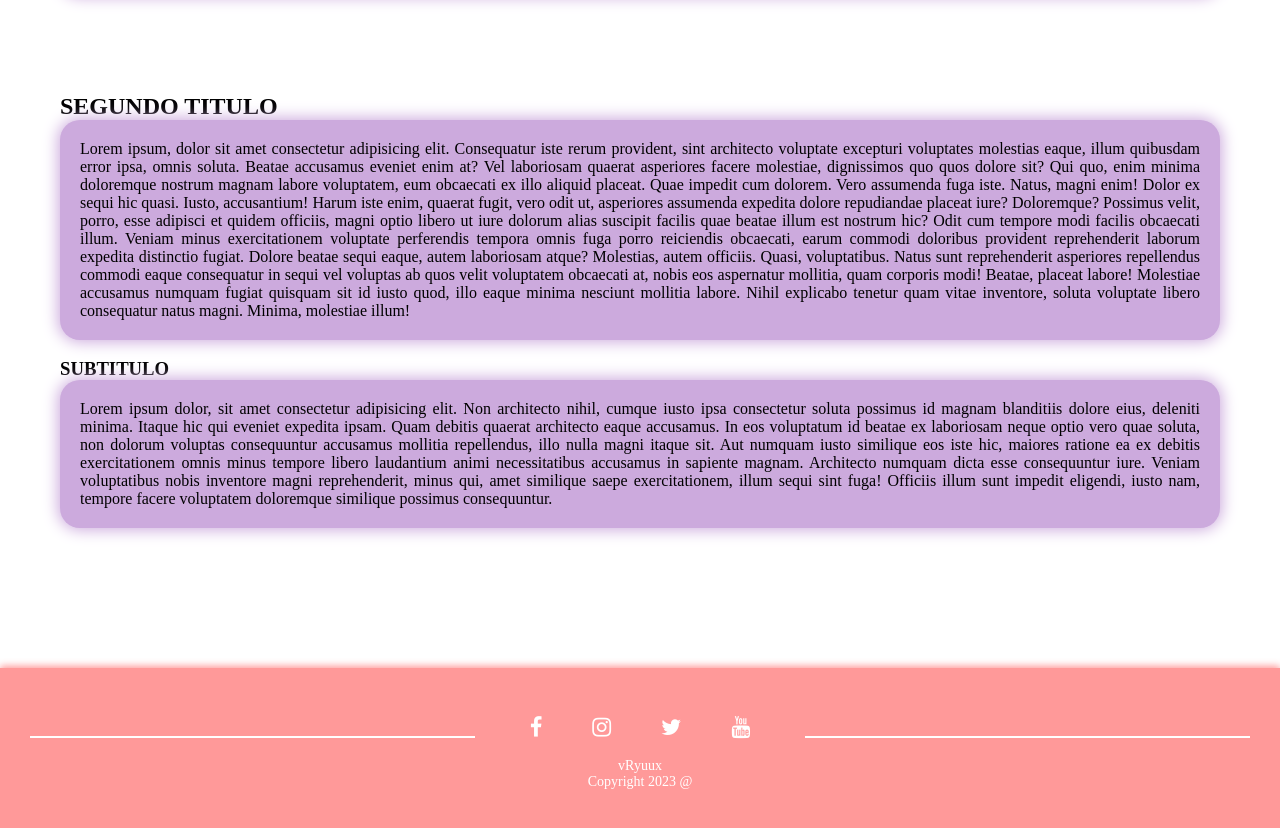
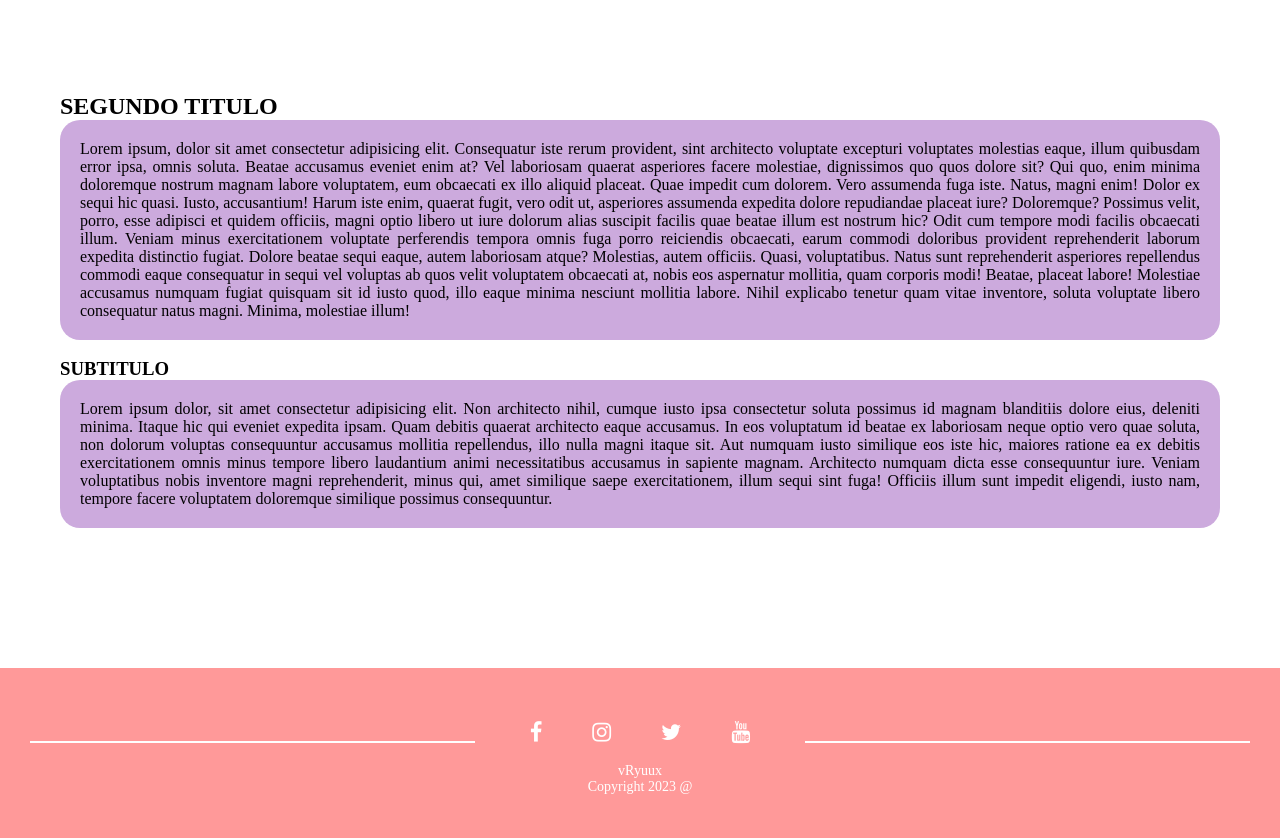
Before and after one commit to vRyuu/vryuu.github.io, a plain HTML site: page index.html in a window 1280 px wide. Shown: the part 500-1338 px from the top of the page. Drawn offline with Linux system fonts and the light colour scheme.

Commit message:
new style

```diff
--- a/style.css
+++ b/style.css
@@ -82,7 +82,6 @@ section {
     background: var(--card-color);
     padding: 20px;
     border-radius: 20px;
-    box-shadow: 0 0 15px 2px var(--card-color);
 }
 
 /* FOOTER */
@@ -92,9 +91,8 @@ footer {
     justify-content: center;
     background: var(--main-color);
     padding: 20px 0;
-    flex-basis: 120px;
+    flex-basis: 130px;
     margin-top: 100px;
-    box-shadow: 0 -2px 7px 0 var(--main-color);
 }
 
 .copyright {
```
